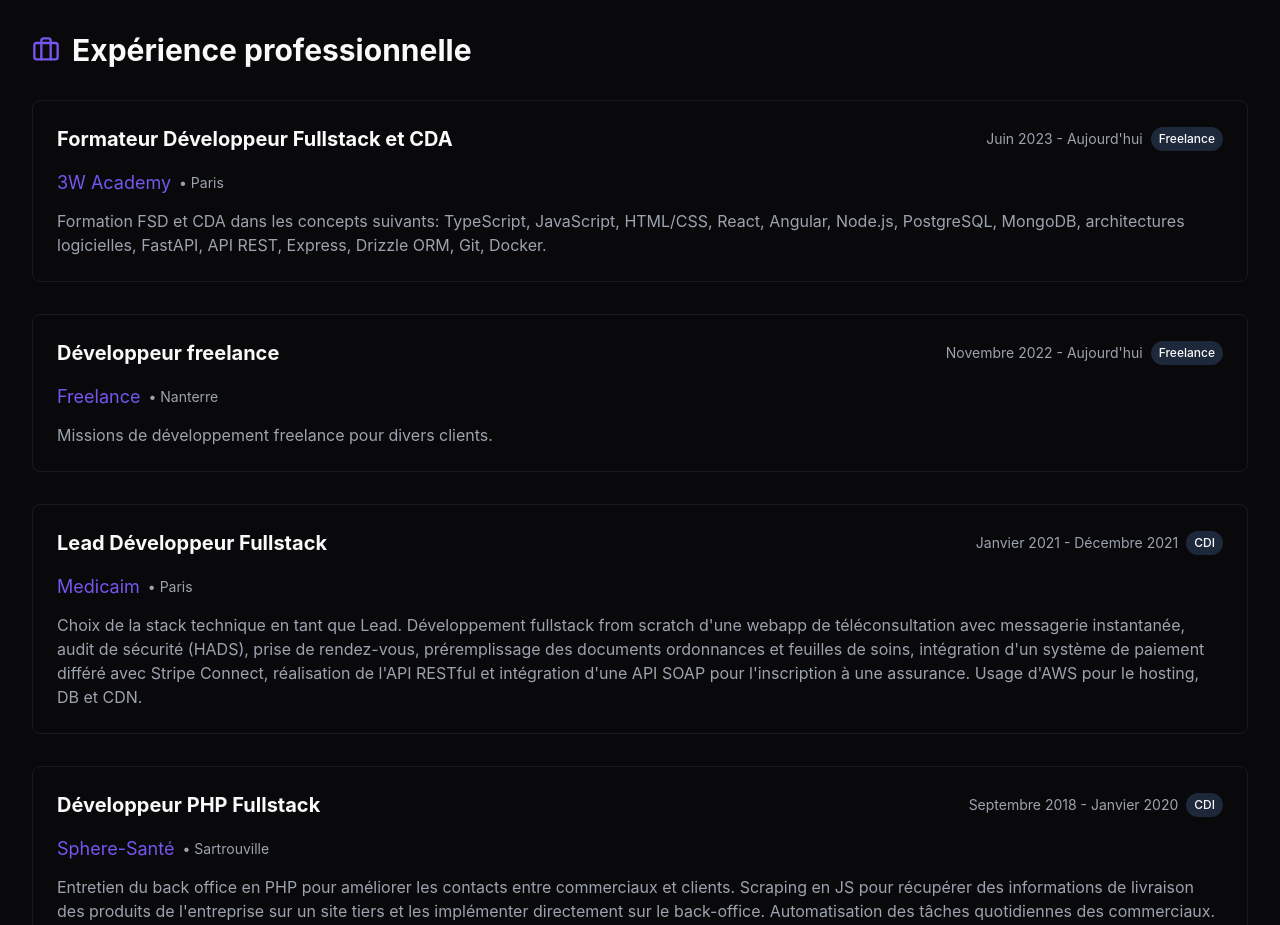
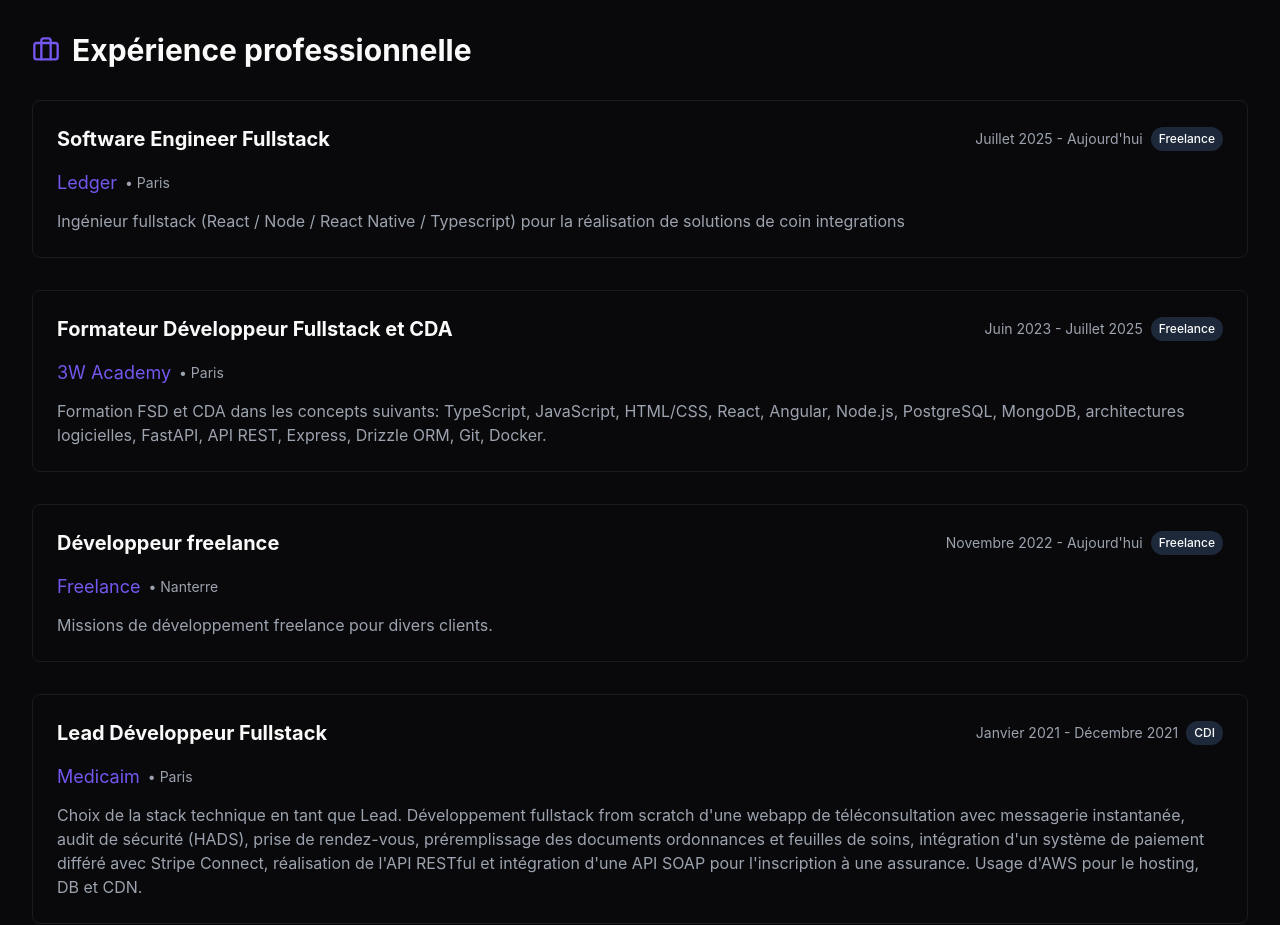
Before and after one commit to dilaouid/dilaouid, a React (Vite) app: page /about in a window 1280 px wide. Shown: the part 920-1845 px from the top of the page. Built offline with nearby package versions, Linux system fonts and the light colour scheme.

Commit message:
Update statut & exp

```diff
--- a/src/components/organisms/Hero/Hero.tsx
+++ b/src/components/organisms/Hero/Hero.tsx
@@ -78,9 +78,9 @@ const Hero: React.FC = () => {
               </div>
               <div className="absolute -bottom-4 -right-4 bg-card rounded-lg py-2 px-4 shadow-lg border border-border">
                 <div className="flex items-center gap-2">
-                  <span className="flex h-3 w-3 rounded-full bg-green-500"></span>
+                  <span className="flex h-3 w-3 rounded-full bg-red-500"></span>
                   <span className="text-sm font-medium">
-                    Disponible pour CDI / missions
+                    Non disponible
                   </span>
                 </div>
               </div>
--- a/src/data/experiences.ts
+++ b/src/data/experiences.ts
@@ -1,10 +1,19 @@
 export const experiences = [
+    {
+        title: "Software Engineer Fullstack",
+        company: "Ledger",
+        type: "Freelance",
+        location: "Paris",
+        period: "Juillet 2025 - Aujourd'hui",
+        description:
+            "Ingénieur fullstack (React / Node / React Native / Typescript) pour la réalisation de solutions de coin integrations"
+    },
     {
         title: "Formateur Développeur Fullstack et CDA",
         company: "3W Academy",
         location: "Paris",
         type: "Freelance",
-        period: "Juin 2023 - Aujourd'hui",
+        period: "Juin 2023 - Juillet 2025",
         description:
             "Formation FSD et CDA dans les concepts suivants: TypeScript, JavaScript, HTML/CSS, React, Angular, Node.js, PostgreSQL, MongoDB, architectures logicielles, FastAPI, API REST, Express, Drizzle ORM, Git, Docker.",
     },
```
